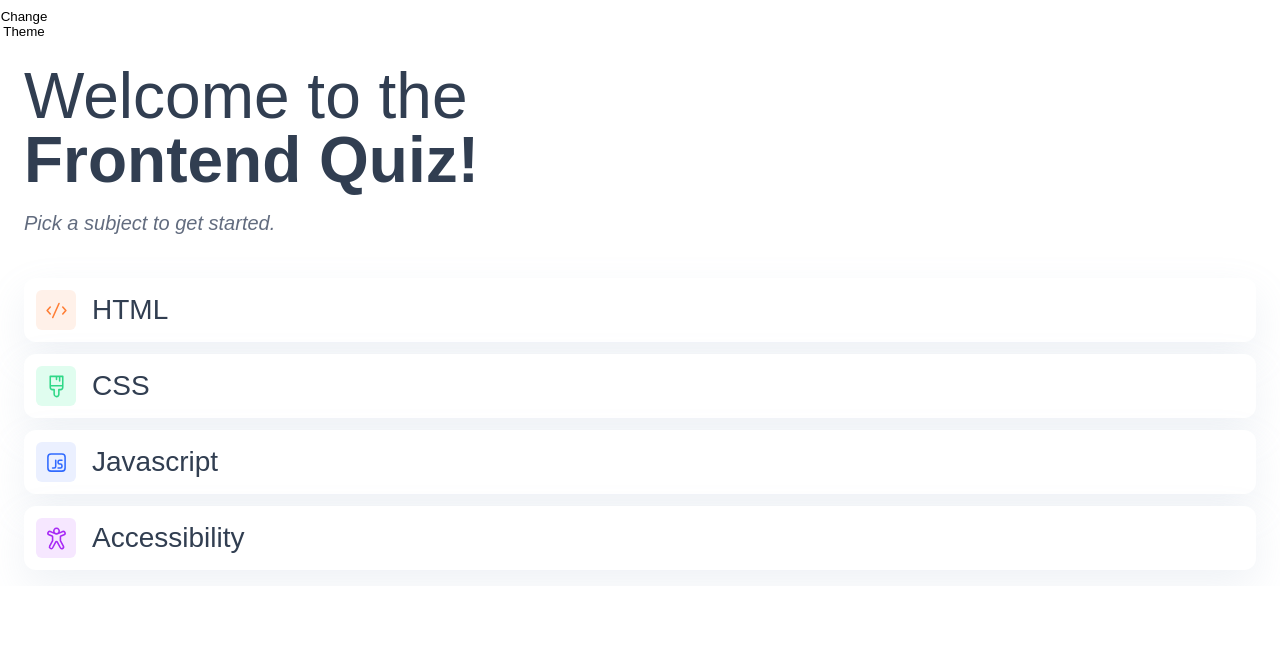
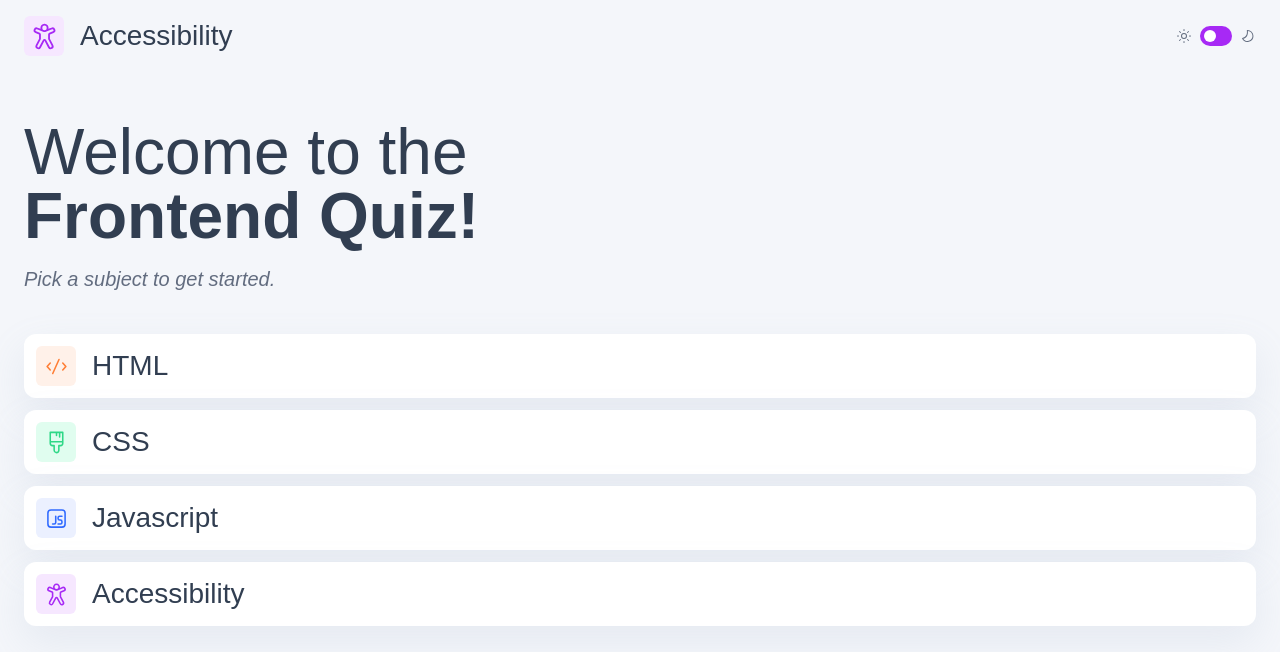
Before and after one commit to alla-r/FM-quiz-app, a Next.js app: page /start in a window 1280 px wide. Shown: the top 652 px of the page. Built offline with nearby package versions, Linux system fonts and the light colour scheme.

Commit message:
add Header component

```diff
--- /dev/null
+++ b/components/header.jsx
@@ -0,0 +1,91 @@
+import React, { useState, useEffect } from "react";
+import Script from "next/script";
+import Image from "next/image";
+import Switch from "react-switch";
+import LightSunIcon from "../public/assets/images/icon-sun-light.svg";
+import DarkSunIcon from "../public/assets/images/icon-sun-dark.svg";
+import LightMoonIcon from "../public/assets/images/icon-moon-light.svg";
+import DarkMoonIcon from "../public/assets/images/icon-moon-dark.svg";
+import styles from "./header.module.css";
+
+function Header({ title, iconSrc, iconBgClassName }) {
+  const [theme, setTheme] = useState();
+
+  const toggleTheme = () => {
+    if (theme === "light") {
+      setTheme("dark");
+    } else if (theme === "dark") {
+      setTheme("light");
+    }
+  };
+
+  const defaultTheme = () => {
+    const themeLocalStorage = localStorage.getItem("theme");
+    const themeSystem = window.matchMedia("(prefers-color-scheme: dark)")
+      .matches
+      ? "dark"
+      : "light";
+
+    return themeLocalStorage ?? themeSystem;
+  };
+
+  useEffect(() => {
+    if (!theme) return setTheme(defaultTheme());
+
+    document.querySelector(":root").dataset.theme = theme;
+    localStorage.setItem("theme", theme);
+  }, [theme]);
+
+  return (
+    <>
+      <Script id="theme.util.jsx" strategy="beforeInteractive">
+        {`
+          let themeLocalStorage   = localStorage.getItem('theme');
+          let themeSystem         = window.matchMedia('(prefers-color-scheme: dark)').matches ? 'dark' : 'light'
+          document.querySelector(':root').dataset.theme = themeLocalStorage ?? themeSystem;
+        `}
+      </Script>
+      <header className={styles.header}>
+        <div>
+          <div className={`${styles.iconBg} ${iconBgClassName}`}>
+            <Image src={iconSrc} alt={`${title} icon`} width={29} height={29} />
+          </div>
+          <h1 className="heading-S">{title}</h1>
+        </div>
+
+        <div className={styles.toggle}>
+          <Image
+            src={theme === "light" ? DarkSunIcon : LightSunIcon}
+            alt="Light theme icon"
+            width={16}
+            height={16}
+          />
+
+          <Switch
+            className={styles.switch}
+            onChange={toggleTheme}
+            checked={theme === "dark"}
+            checkedIcon={false}
+            uncheckedIcon={false}
+            width={32}
+            height={20}
+            handleDiameter={12}
+            onColor="#a729f5"
+            offColor="#a729f5"
+            boxShadow="none"
+            activeBoxShadow="none"
+          />
+
+          <Image
+            src={theme === "light" ? DarkMoonIcon : LightMoonIcon}
+            alt="Light theme icon"
+            width={16}
+            height={16}
+          />
+        </div>
+      </header>
+    </>
+  );
+}
+
+export default Header;
--- /dev/null
+++ b/components/header.module.css
@@ -0,0 +1,41 @@
+/* TODO: add theme toggle style */
+.header {
+  margin-bottom: 32px;
+  padding: 16px 24px;
+  height: 72px;
+  display: flex;
+  justify-content: space-between;
+  align-items: center;
+}
+
+.header > div {
+  display: flex;
+  align-items: center;
+}
+
+.iconBg {
+  margin-right: 16px;
+  display: flex;
+  justify-content: center;
+  align-items: center;
+  width: 40px;
+  height: 40px;
+  border-radius: 6px;
+}
+
+.toggle {
+  /* cursor: pointer; */
+  display: flex;
+  align-items: center;
+  /* aspect-ratio: 1/1; */
+
+  /* height: 3rem; */
+  /* width: auto; */
+  /* margin: 0; */
+  /* background-color: transparent; */
+  /* border: none; */
+}
+
+.switch {
+  margin: 0 8px;
+}
--- a/components/theme.util.jsx
+++ /dev/null
@@ -1,47 +0,0 @@
-import React, { useState, useEffect } from "react";
-
-import styles from "@/styles/theme.util.module.css";
-
-function ThemeToggle() {
-  const [theme, setTheme] = useState();
-
-  const toggleTheme = () => {
-    if (theme === "light") {
-      setTheme("dark");
-    } else if (theme === "dark") {
-      setTheme("light");
-    }
-  };
-
-  const defaultTheme = () => {
-    const themeLocalStorage = localStorage.getItem("theme");
-    const themeSystem = window.matchMedia("(prefers-color-scheme: dark)")
-      .matches
-      ? "dark"
-      : "light";
-
-    return themeLocalStorage ?? themeSystem;
-  };
-
-  useEffect(() => {
-    if (!theme) return setTheme(defaultTheme());
-
-    document.querySelector(":root").dataset.theme = theme;
-    localStorage.setItem("theme", theme);
-  }, [theme]);
-
-  return (
-    <>
-      <button
-        key="themeToggle"
-        onClick={toggleTheme}
-        data-theme={theme}
-        className={styles.toggle}
-      >
-        Change Theme
-      </button>
-    </>
-  );
-}
-
-export default ThemeToggle;
--- a/package.json
+++ b/package.json
@@ -9,8 +9,9 @@
     "lint": "next lint"
   },
   "dependencies": {
+    "next": "14.0.3",
     "react": "^18",
     "react-dom": "^18",
-    "next": "14.0.3"
+    "react-switch": "^7.0.0"
   }
 }
--- a/pages/_app.js
+++ b/pages/_app.js
@@ -1,12 +1,9 @@
 import "@/styles/variables.css";
 import "@/styles/globals.css";
-
-import ThemeToggle from "@/components/theme.util";
 
 export default function App({ Component, pageProps }) {
   return (
     <>
-      <ThemeToggle />
       <Component {...pageProps} />
     </>
   );
--- a/pages/start.js
+++ b/pages/start.js
@@ -3,6 +3,7 @@ import Head from "next/head";
 import Image from "next/image";
 import { Inter } from "next/font/google";
 import styles from "@/styles/StartMenu.module.css";
+import Header from "@/components/header";
 
 import iconHTML from "../public/assets/images/icon-html.svg";
 import iconCSS from "../public/assets/images/icon-css.svg";
@@ -59,6 +60,12 @@ export default function StartMenu() {
         <meta name="viewport" content="width=device-width, initial-scale=1" />
         <link rel="icon" href="/favicon.ico" />
       </Head>
+      <div className={styles.background}>
+        <Header
+          title="Accessibility"
+          iconSrc={START_MENU_CONFIG[3].imgSrc}
+          iconBgClassName={START_MENU_CONFIG[3].bgClassName}
+        />
         <main className={`${styles.main} ${inter.className}`}>
           <div className={styles["content-wrapper"]}>
             <h1 className="heading-L">
@@ -70,6 +77,7 @@ export default function StartMenu() {
             <ul>{items}</ul>
           </div>
         </main>
+      </div>
     </>
   );
 }
--- a/styles/theme.util.module.css
+++ /dev/null
@@ -1,13 +0,0 @@
-/* TODO: add theme toggle style */
-.toggle {
-  cursor: pointer;
-  display: flex;
-  justify-content: center;
-  align-items: center;
-  aspect-ratio: 1/1;
-  height: 3rem;
-  width: auto;
-  margin: 0;
-  background-color: transparent;
-  border: none;
-}
```
Lines whose indentation alone changed are shown as unchanged.
